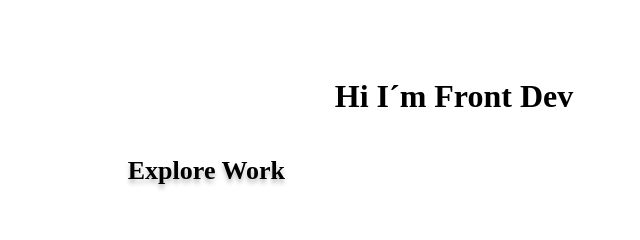
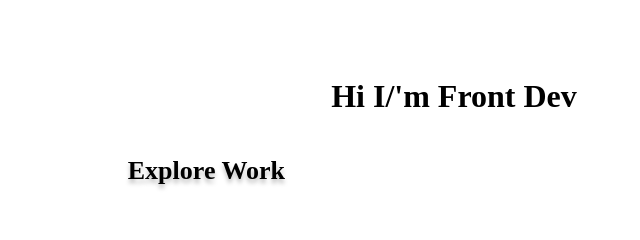
Before and after one commit to JhonathanMusa/web-app, a plain HTML site: page src/pages/index.html in a window 1280 px wide. Shown: the top 240 px of the page, 186-826 px from the left. Drawn offline with Linux system fonts and the light colour scheme.

Commit message:
index updated

```diff
--- a/src/pages/index.html
+++ b/src/pages/index.html
@@ -23,7 +23,7 @@
                 </ul>
             </nav>
             <main>
-                <h1>Hi I´m Front Dev</h1>
+                <h1>Hi I/'m Front Dev</h1>
 
                 <div class="sections">
                     <section class="section__nav">
```
